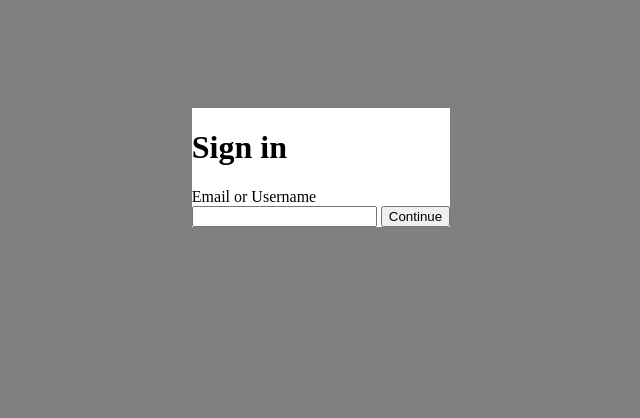
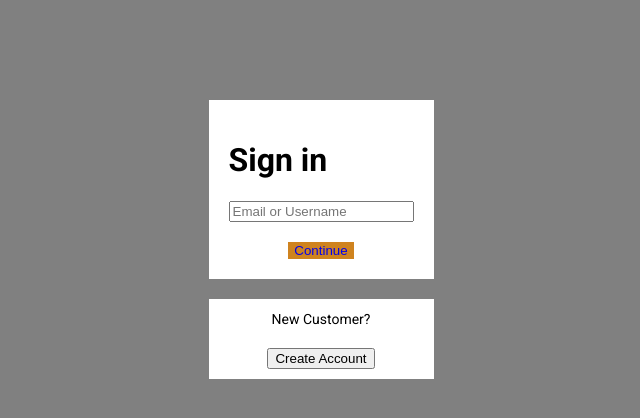
Before and after one commit to jessechen04/Restaurant-TokyoBoat, a plain HTML site: page sign-in-username.html in a window 1280 px wide. Shown: the whole page, without its empty margins (319-959 px from the left). Drawn offline with Linux system fonts and the light colour scheme.

Commit message:
styled username sign in screen. formatted contact us

```diff
--- a/sign-in-username.html
+++ b/sign-in-username.html
@@ -3,16 +3,32 @@
 <head>
     <title>Tokyo Boat</title>
 
+    <link rel="preconnect" href="https://fonts.googleapis.com">
+    <link rel="preconnect" href="https://fonts.gstatic.com" crossorigin>
+    <link href="https://fonts.googleapis.com/css2?family=Roboto:wght@400;500;700&display=swap" rel="stylesheet">
+
+    <link rel="stylesheet" href="styles/shared/general.css">
     <link rel="stylesheet" href="styles/pages/sign-in-username.css">
 </head>
 
 <body class="login-username-body">
-    <div class="username-box">
-        <h1>Sign in</h1>
-        <div>
-            <div>Email or Username</div>
-            <input type="search">
-            <button>Continue</button>
+    <div class="sign-in-box">
+        <div class="username-box">
+            <h1>Sign in</h1>
+            <div>
+                <input type="email" placeholder="Email or Username">
+                <div class="continue-button-flex">
+                    <button class="continue-button">
+                        <a href="sign-in-password.html">Continue</a>
+                    </button>
+                </div>
+            </div>
+        </div>
+
+        <div class="create-account-box">
+            <div class="new-customer-text">New Customer?</div>
+            <button class="create-account-button"><a>Create Account</a></button>
         </div>
     </div>
+
 </body>
--- a/styles/pages/sign-in-username.css
+++ b/styles/pages/sign-in-username.css
@@ -7,4 +7,36 @@
 .username-box {
     background-color: white;
     margin-top: 100px;
+    padding: 20px;
 }
+
+.continue-button-flex {
+    display: flex;
+    justify-content: center;
+}
+
+.continue-button {
+    display: block;
+    margin-top: 20px;
+    background-color: rgb(207, 131, 31);
+    border: none;
+}
+
+.continue-link {
+    text-decoration: none;
+    color: white;
+}
+
+.create-account-box {
+    background-color: white;
+    margin-top: 20px;
+    display: grid;
+    grid-template-rows: 40px 40px;
+    justify-content: center;
+    align-items: center;
+}
+
+.new-customer-text {
+    font-size: 14px;
+    text-align: center;
+}
--- a/styles/shared/general.css
+++ b/styles/shared/general.css
@@ -1,3 +1,8 @@
 body {
+    font-family: Roboto;
     margin: 0px;
 }
+
+a {
+    text-decoration: none;
+}
```
Also changed, not shown: home.html (+42 -3 lines), order-online.html (added, +23 -0 lines), sign-in-password.html (+6 -0 lines), styles/pages/home.css (+11 -1 lines), styles/pages/order-online.css (added, +11 -0 lines).
